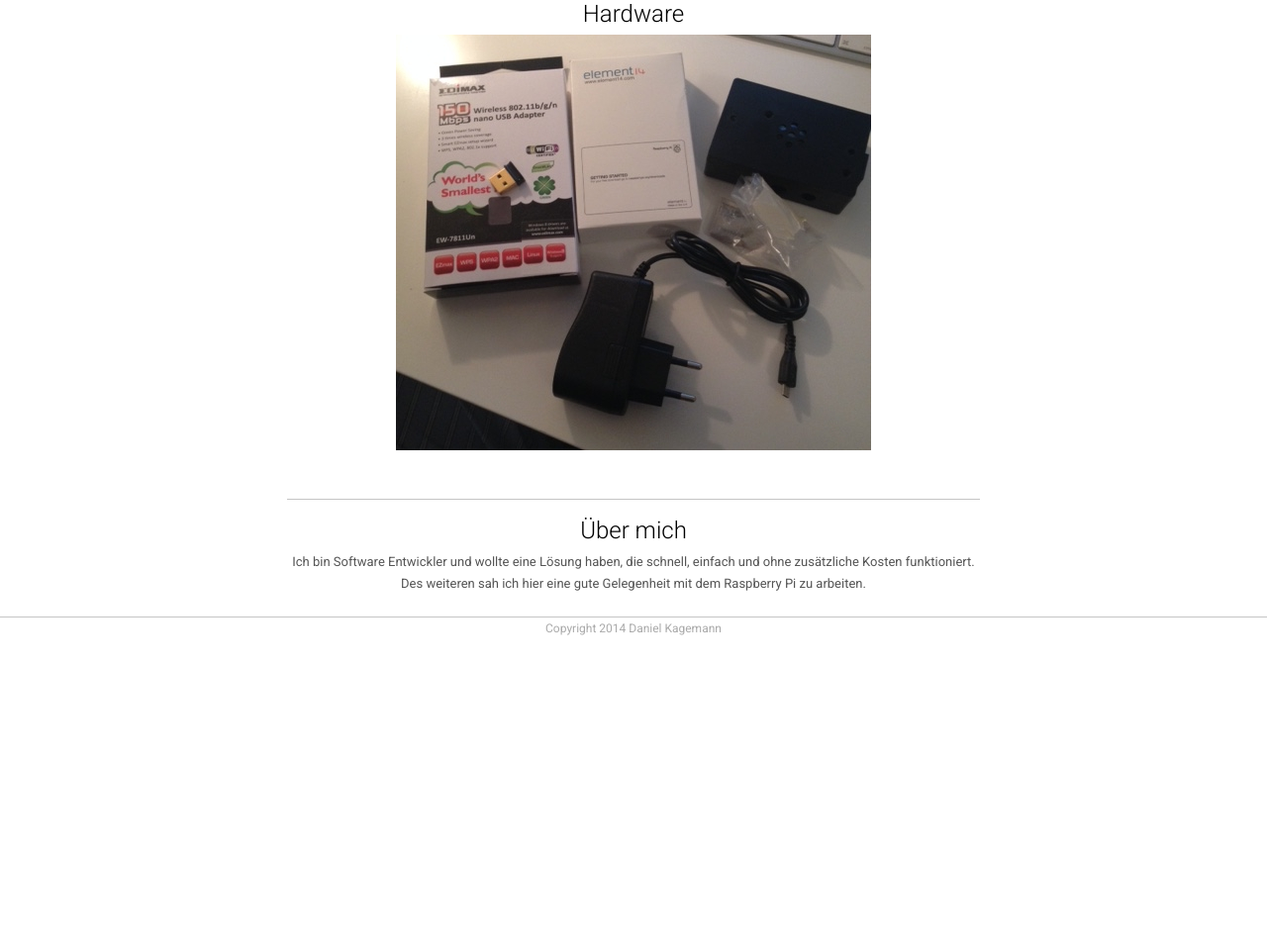
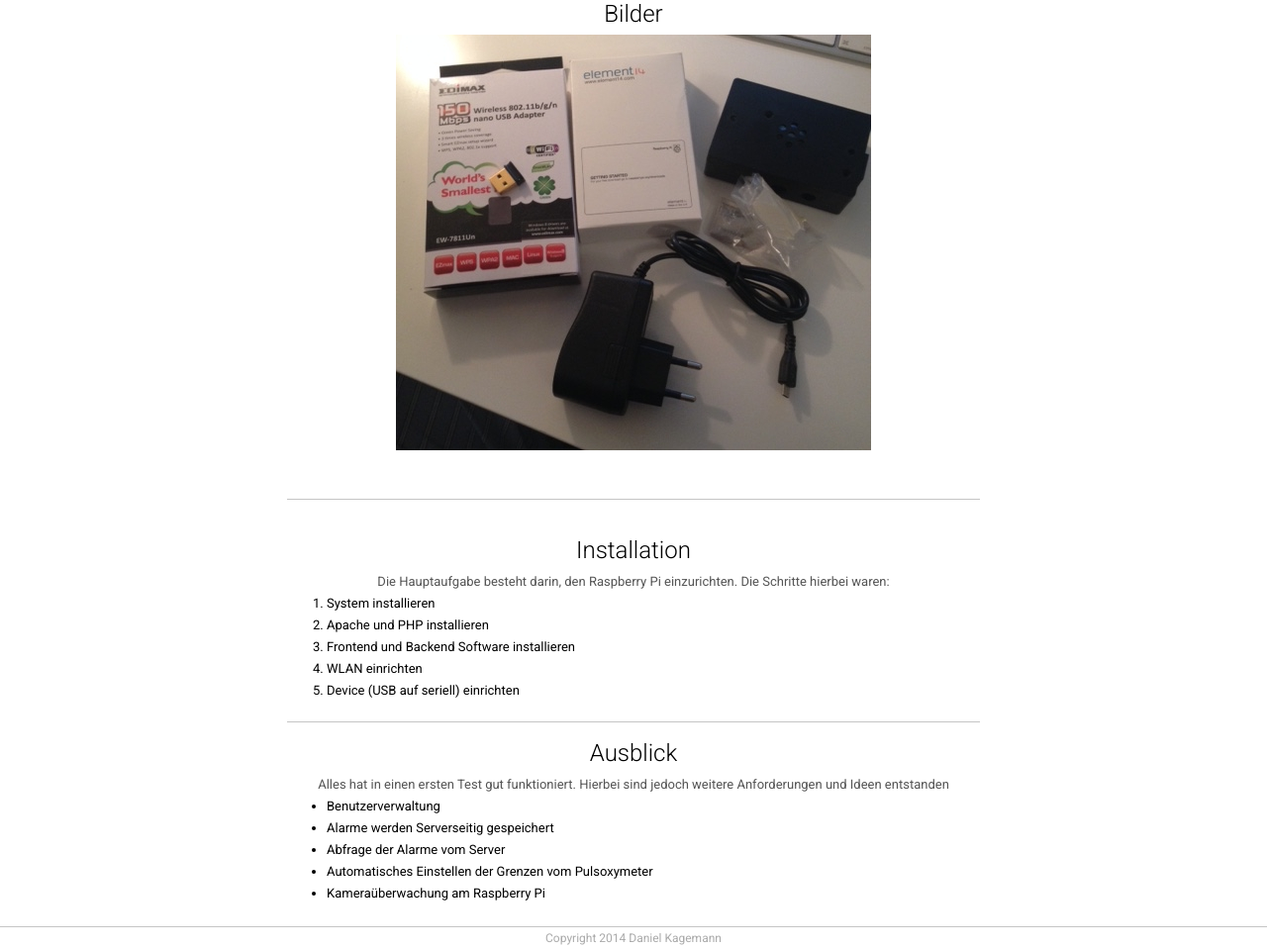
Before and after one commit to corefault/dieinnerenwerte, a plain HTML site: page dieinnerenwerte/public_html/index.html in a window 1280 px wide. Shown: the part 1186-2145 px from the top of the page at 99% size. Before the commit the page ends 1832 px from the top, so only its background shows below. Drawn offline with Linux system fonts and the light colour scheme.

Commit message:
live test and new web server configuration

```diff
--- a/dieinnerenwerte/public_html/index.html
+++ b/dieinnerenwerte/public_html/index.html
@@ -19,8 +19,9 @@
                 <ul>
                     <li><a href="#idea">Übersicht</a></li>
                     <li><a href="#arch">Funktionen</a></li>
-                    <li><a href="#hw">Hardware</a></li>
-                    <li><a href="#about">Über mich</a></li>
+                    <li><a href="#hw">Bilder</a></li>
+                    <li><a href="#installation">Installation</a></li>
+                    <li><a href="#todo">Ausblick</a></li>
                 </ul>
             </div>
         </header>
@@ -76,9 +77,7 @@
         </section>
         <section id="hw">
             <div class="container cut">
-                <h2>Hardware</h2>
-
-
+                <h2>Bilder</h2>
                 <div class="flexslider center">
                    <ul class="slides">
                       <li><img src="style/images/rasp1.jpg" /></li>
@@ -91,14 +90,34 @@
                 <br class="clearfix" />
             </div>
         </section>
-        <section id="about">
+        <section id="installation">
+            <div class="container cut">
+                <h2>Installation</h2>
+                <p class="center">
+                    Die Hauptaufgabe besteht darin, den Raspberry Pi einzurichten. Die Schritte hierbei waren:
+                    <ol class="ml40">
+                        <li>System installieren</li>
+                        <li>Apache und PHP installieren</li>
+                        <li>Frontend und Backend Software installieren</li>
+                        <li>WLAN einrichten</li>
+                        <li>Device (USB auf seriell) einrichten</li>
+                    </ol>
+                </p>
+            </div>
+        </section>
+        <section id="todo">
             <div class="container">
-                <h2>Über mich</h2>
+                <h2>Ausblick</h2>
                 <p class="center">
-                    Ich bin Software Entwickler und wollte eine Lösung haben, die schnell, einfach und ohne zusätzliche Kosten funktioniert.
-                    Des weiteren sah ich hier eine gute Gelegenheit mit dem Raspberry Pi zu arbeiten.
+                    Alles hat in einen ersten Test gut funktioniert. Hierbei sind jedoch weitere Anforderungen und Ideen entstanden
+                <ul class="ml40">
+                    <li>Benutzerverwaltung</li>
+                    <li>Alarme werden Serverseitig gespeichert</li>
+                    <li>Abfrage der Alarme vom Server</li>
+                    <li>Automatisches Einstellen der Grenzen vom Pulsoxymeter</li>
+                    <li>Kameraüberwachung am Raspberry Pi</li>
+                </ul>
                 </p>
-
                 <br class="clearfix" />
             </div>
         </section>
@@ -109,19 +128,3 @@
 
     </body>
 </html>
-<!--
-
-            Aber warum das Ganze ? Der Pulsoxymeter überwacht doch schon die Werte und zeigt diese an.
-            Auch ein Alarm wird akustisch gemeldet. Hier ist allerdings schon das erste Problem. Den Alarm muss man hören können.
-            Es gibt Situationen, bei denen der Alarm schlecht oder gar nicht hörbar ist und man dennoch eine Überwachung benötigt.
-            Auch hierfür gibt es bereits je nach Hersteller fertige Lösungen.
-            In meinem Fall, wollte ich jedoch eine Lösung, die mich nicht nur den Alarm hören lässt, sondern bei dem ich alle Informationen
-            direkt sehen kann.
-            Wie also kann man dies realisieren ? In meinem konkreten Fall, einem Pulsoxymeter N-560, kann der Datenport ausgelesen werden.
-            Die Daten werden im ASCII Format übertragen und es werden alle relevanten Informationen gemeldet.<br/>
-            Die Informationen müssen dann nur entsprechend für eine Web Anwendung aufbereitet werden.
-            <p>Der grobe Architekturplan war wie folgt:</p>
-
-            <code>
-            </code>
--->
--- a/dieinnerenwerte/public_html/style/normal.scss
+++ b/dieinnerenwerte/public_html/style/normal.scss
@@ -37,7 +37,7 @@ header {
             color:#999;
             float:left;
             list-style-type: none;
-            margin-left:20px;
+            margin-left:10px;
 
             a {
                 text-decoration:none;
@@ -70,6 +70,10 @@ section {
 
     .clearfix {
         clear:both;
+    }
+
+    .ml40 {
+        margin-left:40px;
     }
 
     .center {
--- a/webapp/js/dataprovider.js
+++ b/webapp/js/dataprovider.js
@@ -92,9 +92,9 @@ var dataprovider = (function() {
                    success: function(data) {
                        controller.update(data);
                    },
-                   error: function(){
+                   error: function(x,s,hdr){
                       _running = false;
-                       console.log("ouch");
+                      $(".status").html("Fehler beim Lesen. Abbruch. (" + hdr +")");
                    }
                });
               if (_running !== false) {
```
Also changed, not shown: dieinnerenwerte/public_html/style/normal.css, 3 other files.
